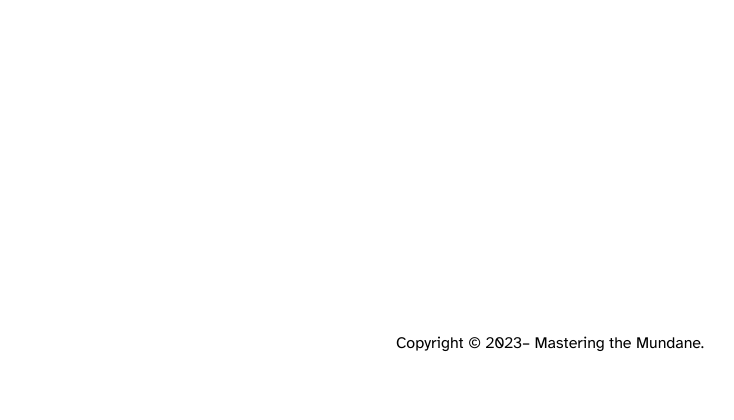
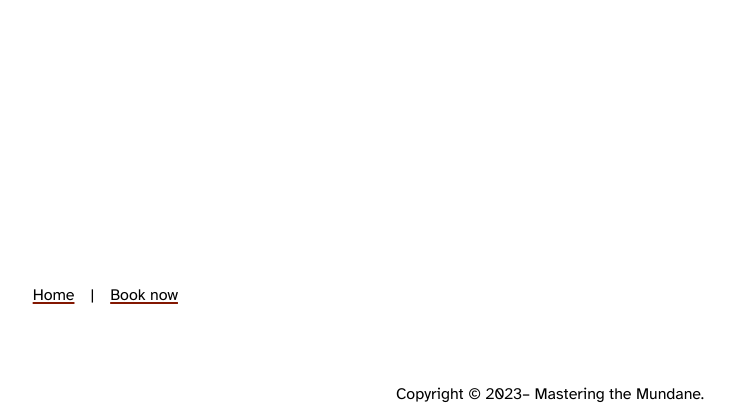
Before and after one commit to 8fold/site-masteringthemundane.com, a PHP site: page /site-root/public/books/time-mastering-the-mundane/index.php in a window 1280 px wide. Shown: the part 757-1177 px from the top of the page, without its empty margins (90-824 px from the left). Before the commit the page ends 1109 px from the top, so only its background shows below. Run offline with PHP 8.4, Linux system fonts and the light colour scheme; data that the repository does not hold is empty.

Commit message:
publish: Navigation

```diff
--- a/site-root/public/foot.php
+++ b/site-root/public/foot.php
@@ -1,3 +1,9 @@
+    <nav>
+        <ul>
+            <li><a href="/">Home</a></li>
+            <li><a href="/booking/">Book now</a></li>
+        </ul>
+    </nav>
 	<footer>
 		<p>Copyright © 2023–<?php date('Y'); ?> Mastering the Mundane.</p>
 	</footer>
--- a/site-root/public/head.php
+++ b/site-root/public/head.php
@@ -109,7 +109,8 @@
 			text-align: center;
 		}
 
-		section a {
+		section a,
+        nav a {
             color: hsla(0, 0%, 0%, 1);
             text-decoration-color: hsla(10, 98%, 26%, 1);
             text-decoration-thickness: 0.1rem;
@@ -118,7 +119,8 @@
 				text-decoration-thickness 0.3s;
 		}
 
-		section a:hover {
+		section a:hover,
+        nav a:hover {
             text-decoration-thickness: 0rem;
 		}
 
@@ -184,6 +186,32 @@
             article[is="book-details"] {
                 grid-template-columns: auto auto;
             }
+
+            nav {
+                text-align: center;
+            }
+
+            nav > ul {
+                margin: 0 auto;
+                padding: 0;
+                display: flex;
+                /* grid-template-columns: min-content; */
+                /* display: inline; */
+                list-style: none;
+            }
+
+            nav a {
+                display: inline-block;
+                padding: 1rem;
+            }
+
+            /* nav > ul > li {
+                float: left;
+            } */
+
+            nav > ul > li:first-of-type:after {
+                content: '|';
+            }
 		}
 	</style>
 </head>
```
